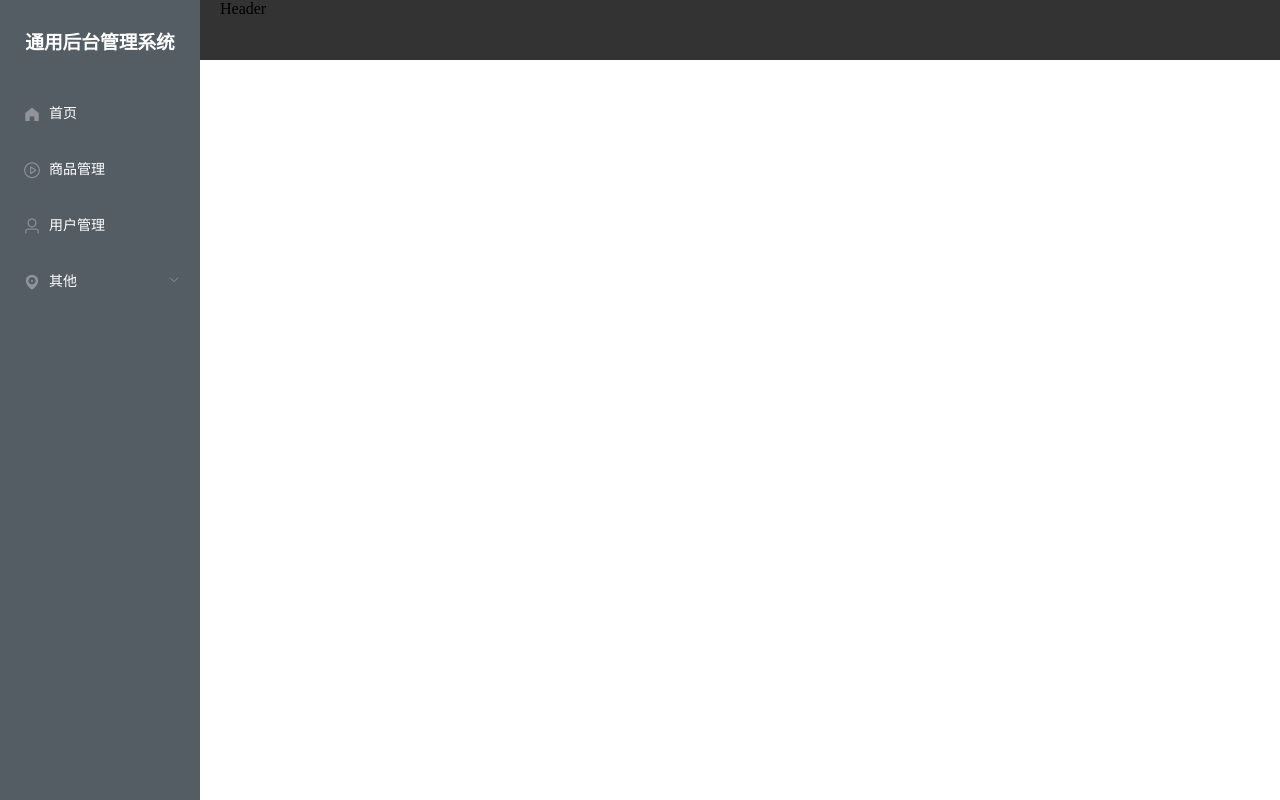
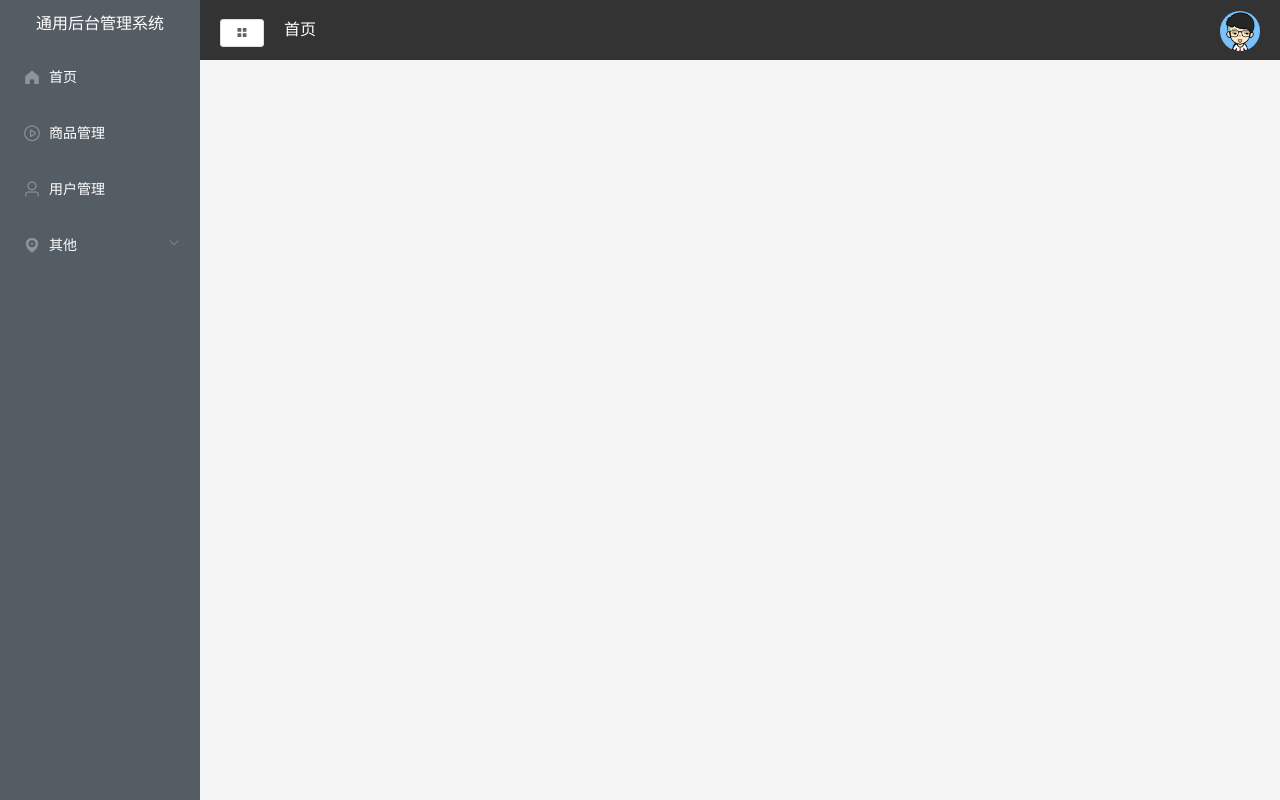
Before and after one commit to HappyZhao21/vue-manager, a Vue app: page / in a window 1280 px wide. Built offline with nearby package versions, Linux system fonts and the light colour scheme.

Commit message:
1、实现头部header

```diff
--- a/src/App.vue
+++ b/src/App.vue
@@ -16,7 +16,7 @@ export default {
 
 <style>
 
-html,body{
+html,body,head{
   margin:0;
   padding:0;
 }
--- a/src/components/CommonAside.vue
+++ b/src/components/CommonAside.vue
@@ -26,7 +26,6 @@
       </el-menu-item-group>
 
     </el-submenu>
-
 
   </el-menu>
 </template>
--- a/src/components/CommonHeader.vue
+++ b/src/components/CommonHeader.vue
@@ -1,13 +1,69 @@
 <template>
+ <header>
 
+
+   <div class="l-content">
+     <div class="grid-content bg-purple" style="text-align: center">
+       <el-button plain icon="el-icon-menu" size="mini" style="margin-top: 10%">
+       </el-button>
+     </div>
+     <h3  style="color: #fff">首页</h3>
+   </div>
+
+    <div class="r-content">
+      <el-dropdown trigger="click" size="mini" style="padding-top: 10%">
+            <span class="el-dropdown-link" style="color: white">
+              <img class="user" :src="userImage">
+            </span>
+        <el-dropdown-menu slot="dropdown">
+          <el-dropdown-item command="a">黄金糕</el-dropdown-item>
+          <el-dropdown-item command="d" disabled>双皮奶</el-dropdown-item>
+          <el-dropdown-item command="e" divided>蚵仔煎</el-dropdown-item>
+        </el-dropdown-menu>
+      </el-dropdown>
+    </div>
+
+
+ </header>
 </template>
 
 <script>
 export default {
-  name: "CommonHeader"
+  name: "CommonHeader",
+  data(){
+    return{
+      userImage: require('../assets/images/user.png')
+    }
+  }
 }
 </script>
 
-<style scoped>
+<style lang="less" scoped>
+
+header{
+  display: flex;
+  height: 100%;
+  justify-content: space-between;
+  align-items: center;
+}
+
+.l-content{
+  display: flex;
+  align-items: center;
+  .el-button{
+    margin-right: 20px;
+  }
+}
+
+.r-content{
+  .user{
+    width: 40px;
+    height: 40px;
+    border-radius: 50%;
+  }
+}
+
+
+
 
 </style>
--- a/src/main.js
+++ b/src/main.js
@@ -2,6 +2,7 @@ import Vue from 'vue'
 import App from './App.vue'
 import ElementUI from 'element-ui';
 import 'element-ui/lib/theme-chalk/index.css';
+import './assets/less/index.less'
 
 import router from "../router";
 
--- a/views/Main.vue
+++ b/views/Main.vue
@@ -1,13 +1,20 @@
 <template>
   <el-container style="height: 100%">
+
     <el-aside width="auto">
        <common-aside></common-aside>
     </el-aside>
+
     <el-container>
-      <el-header>Header</el-header>
+
+      <el-header>
+        <common-header></common-header>
+      </el-header>
+
       <el-main>
         <router-view></router-view>
       </el-main>
+
     </el-container>
   </el-container>
 
@@ -16,12 +23,13 @@
 <script>
 
 import CommonAside from "@/components/CommonAside";
-
+import CommonHeader from "@/components/CommonHeader";
 export default {
   // eslint-disable-next-line vue/multi-word-component-names
   name: "Main",
   components:{
-    CommonAside
+    CommonAside,
+    CommonHeader
   },
   data(){
     return {}
```
